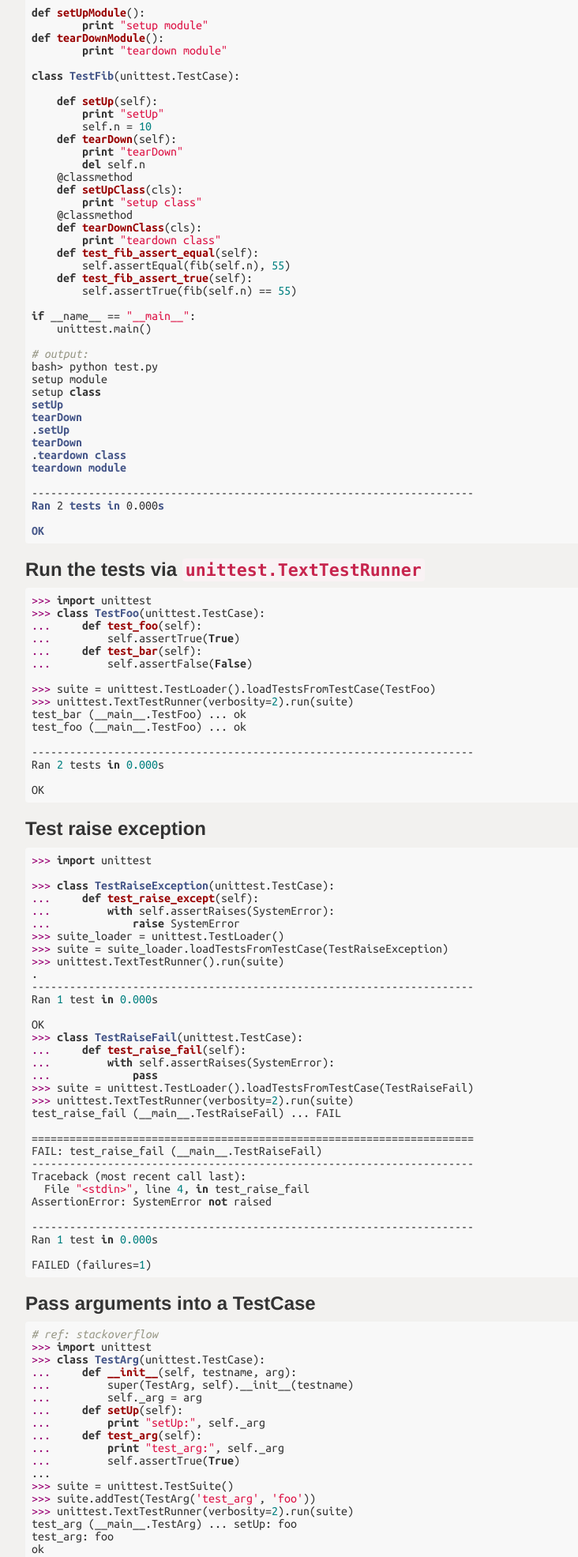
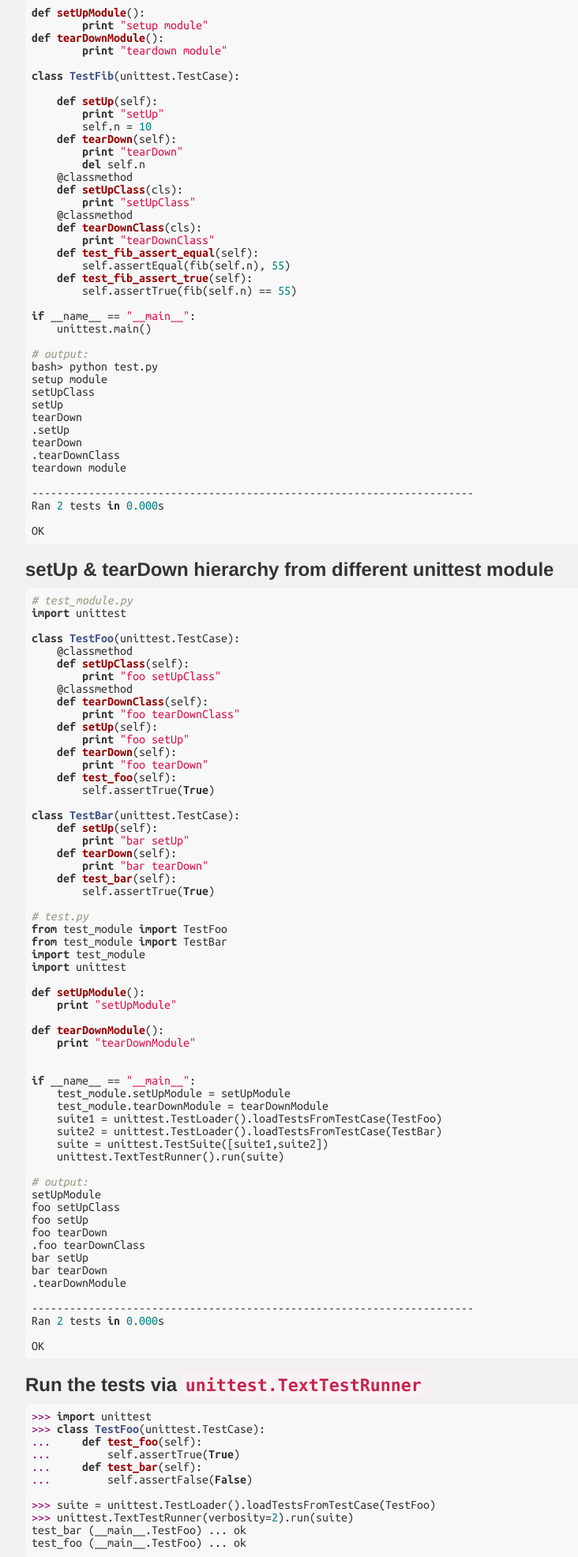
Before and after one commit to crazyguitar/cheatsheet, a Flask app: page /python-test in a window 1280 px wide. Shown: the part 1061-3032 px from the top of the page at 79% size, without its empty margins (243-975 px from the left). Run offline with Flask 2, Linux system fonts and the light colour scheme; some libraries are stand-ins or nearby versions.

Commit message:
Add setUpModule & tearDownModule note
- import module hierarchy

```diff
--- a/server/templates/cheatsheet/python-test.html
+++ b/server/templates/cheatsheet/python-test.html
@@ -69,10 +69,10 @@ class TestFib(unittest.TestCase):
         del self.n
     @classmethod
     def setUpClass(cls):
-        print "setup class"
+        print "setUpClass"
     @classmethod
     def tearDownClass(cls):
-        print "teardown class"
+        print "tearDownClass"
     def test_fib_assert_equal(self):
         self.assertEqual(fib(self.n), 55)
     def test_fib_assert_true(self):
@@ -84,12 +84,12 @@ if __name__ == "__main__":
 # output:
 bash&gt; python test.py
 setup module
-setup class
+setUpClass
 setUp
 tearDown
 .setUp
 tearDown
-.teardown class
+.tearDownClass
 teardown module
 
 ----------------------------------------------------------------------
@@ -97,6 +97,71 @@ Ran 2 tests in 0.000s
 
 OK
 </pre>
+
+<h3>setUp & tearDown hierarchy from different unittest module</h3>
+<pre class="code python">
+# test_module.py
+import unittest
+
+class TestFoo(unittest.TestCase):
+    @classmethod
+    def setUpClass(self):
+        print "foo setUpClass"
+    @classmethod
+    def tearDownClass(self):
+        print "foo tearDownClass"
+    def setUp(self):
+        print "foo setUp"
+    def tearDown(self):
+        print "foo tearDown"
+    def test_foo(self):
+        self.assertTrue(True)
+
+class TestBar(unittest.TestCase):
+    def setUp(self):
+        print "bar setUp"
+    def tearDown(self):
+        print "bar tearDown"
+    def test_bar(self):
+        self.assertTrue(True)
+
+# test.py
+from test_module import TestFoo
+from test_module import TestBar
+import test_module
+import unittest
+
+def setUpModule():
+    print "setUpModule"
+
+def tearDownModule():
+    print "tearDownModule"
+
+
+if __name__ == "__main__":
+    test_module.setUpModule = setUpModule
+    test_module.tearDownModule = tearDownModule
+    suite1 = unittest.TestLoader().loadTestsFromTestCase(TestFoo)
+    suite2 = unittest.TestLoader().loadTestsFromTestCase(TestBar)
+    suite = unittest.TestSuite([suite1,suite2])
+    unittest.TextTestRunner().run(suite)
+
+# output:
+setUpModule
+foo setUpClass
+foo setUp
+foo tearDown
+.foo tearDownClass
+bar setUp
+bar tearDown
+.tearDownModule
+
+----------------------------------------------------------------------
+Ran 2 tests in 0.000s
+
+OK
+</pre>
+
 <h3>Run the tests via <code>unittest.TextTestRunner</code></h3>
 <pre class="code python">
 &gt;&gt;&gt; import unittest
@@ -366,6 +431,98 @@ OK
 &lt;unittest.runner.TextTestResult run=1 errors=0 failures=0&gt;
 </pre>
 
+<h3>doctest - testing your document is right</h3>
+<pre class="code python">
+"""
+This is an example of doctest
+
+&gt;&gt;&gt; fib(10)
+55
+"""
+
+def fib(n):
+    """
+    This function calculate fib number.
+
+    example:
+
+    &gt;&gt;&gt; fib(10)
+    55
+    &gt;&gt;&gt; fib(-1)
+    Traceback (most recent call last):
+        ...
+    ValueError
+    """
+    if n < 0:
+        raise ValueError('')
+    return 1 if n&lt;=2 else fib(n-1) + fib(n-2)
+
+if __name__ == "__main__":
+    import doctest
+    doctest.testmod()
+
+# output:
+bash&gt; python demo_doctest.py -v
+Trying:
+    fib(10)
+Expecting:
+    55
+ok
+Trying:
+    fib(10)
+Expecting:
+    55
+ok
+Trying:
+    fib(-1)
+Expecting:
+    Traceback (most recent call last):
+        ...
+    ValueError
+ok
+2 items passed all tests:
+   1 tests in __main__
+   2 tests in __main__.fib
+3 tests in 2 items.
+3 passed and 0 failed.
+Test passed.
+</pre>
+
+<h3>Re-using doctest to unittest</h3>
+<pre class="code python">
+import unittest
+import doctest
+
+"""
+This is an example of doctest
+
+&gt;&gt;&gt; fib(10)
+55
+"""
+
+def fib(n):
+    """
+    This function calculate fib number.
+
+    example:
+
+    &gt;&gt;&gt; fib(10)
+    55
+    &gt;&gt;&gt; fib(-1)
+    Traceback (most recent call last):
+        ...
+    ValueError
+    """
+    if n < 0:
+        raise ValueError('')
+    return 1 if n&lt;=2 else fib(n-1) + fib(n-2)
+
+if __name__ == "__main__":
+    suite = unittest.TestSuite()
+    finder = doctest.DocTestFinder()
+    unittest.TextTestRunner(verbosity=2).run(suite)
+</pre>
+
 
 </div>
 </div>
```
